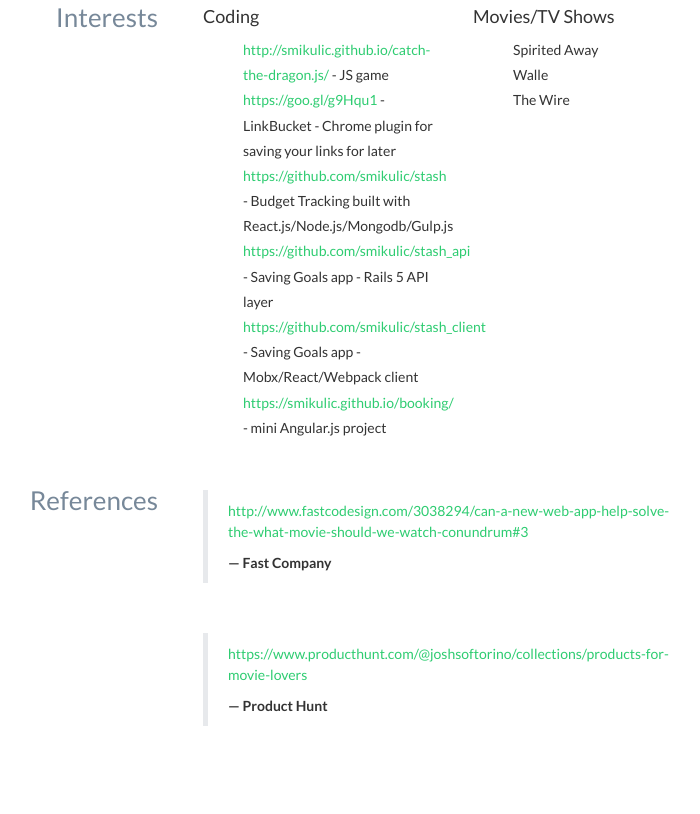
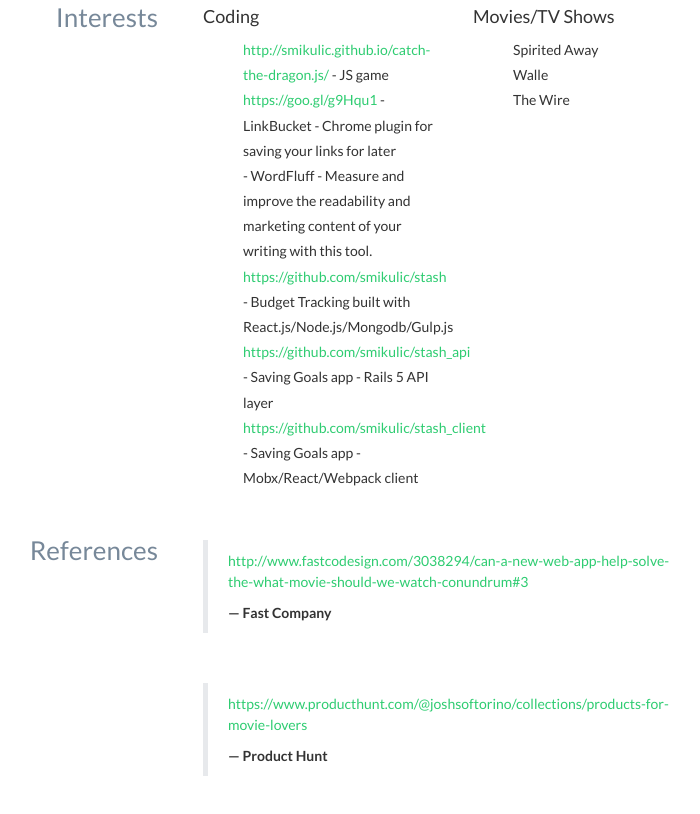
Before and after one commit to smikulic/resume, a plain HTML site: page index.html in a window 1280 px wide. Shown: the part 3749-4563 px from the top of the page, without its empty margins (272-972 px from the left). Drawn offline with nearby package versions, Linux system fonts and the light colour scheme; some icons are missing.

Commit message:
Update project

```diff
--- a/index.html
+++ b/index.html
@@ -611,6 +611,8 @@
                                     JS game</li>
                                 <li><a href="https://goo.gl/g9Hqu1">https://goo.gl/g9Hqu1</a> - LinkBucket
                                     - Chrome plugin for saving your links for later</li>
+                                <li><a href="http://wordfluff.xyz/"></a> - WordFluff - Measure and improve the readability and marketing content of your writing with this tool.
+                                </li>
                                 <li><a href="https://github.com/smikulic/stash">https://github.com/smikulic/stash</a> -
                                     Budget Tracking built with React.js/Node.js/Mongodb/Gulp.js
                                 </li>
@@ -620,8 +622,6 @@
                                 <li><a href="https://github.com/smikulic/stash_client">https://github.com/smikulic/stash_client</a> -
                                     Saving Goals app - Mobx/React/Webpack client
                                 </li>
-                                <li><a href="https://smikulic.github.io/booking/">https://smikulic.github.io/booking/</a> -
-                                    mini Angular.js project</li>
                             </ul>
                         </div>
                         <div class="col-sm-6">
```
